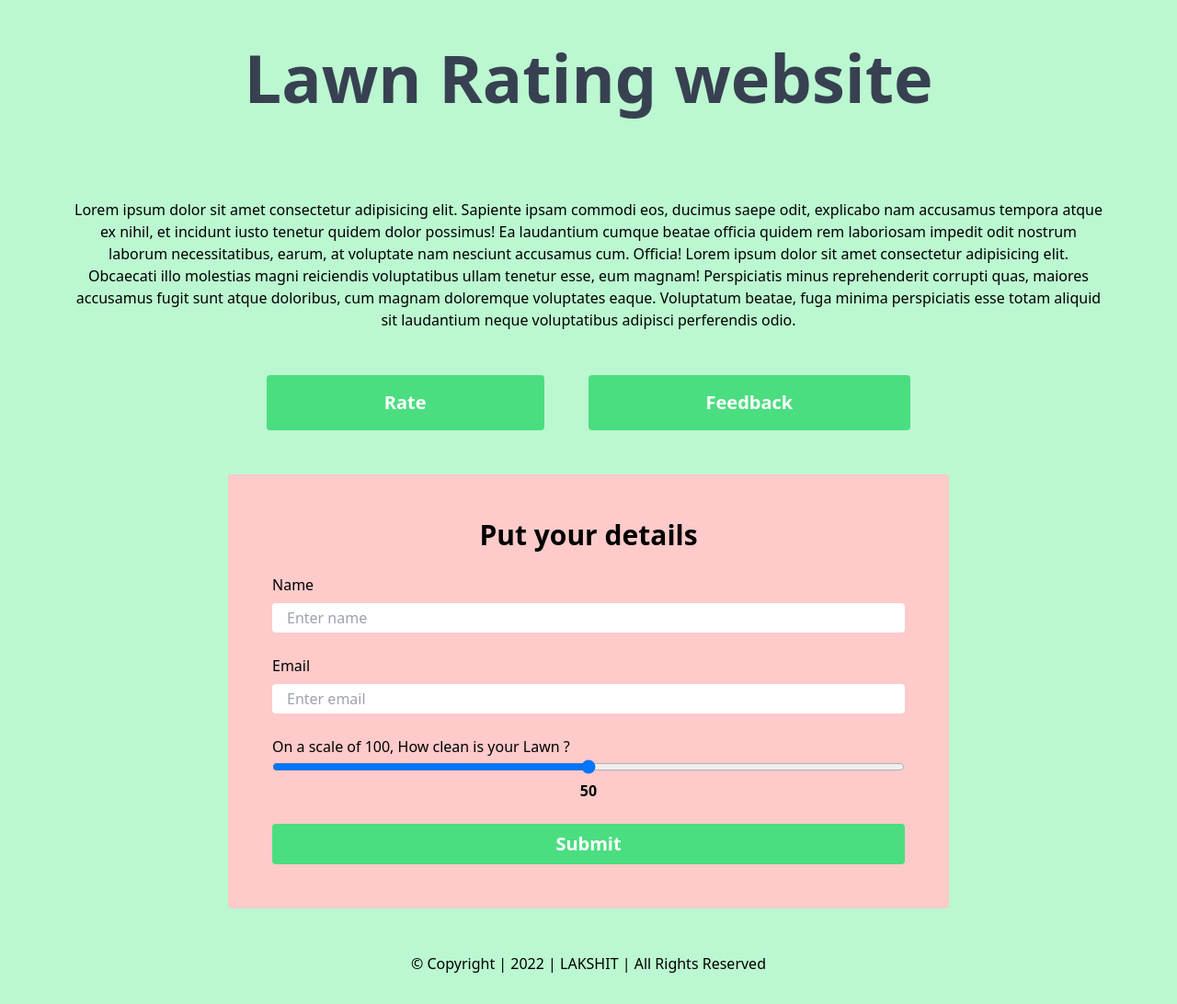
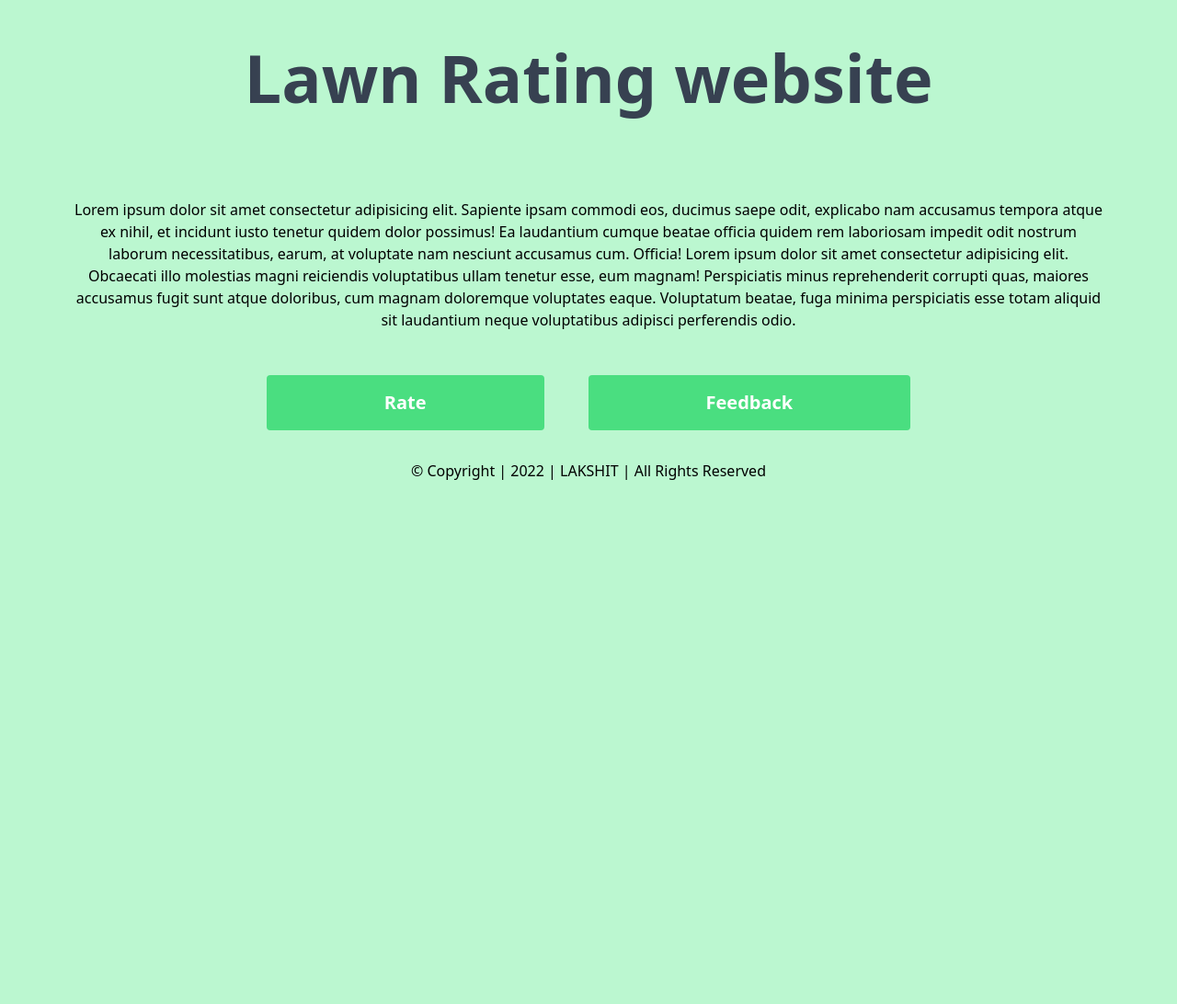
Before and after one commit to Lakshit-Chiranjiv/Lawn-Feedback-site, a website: page frontend/index.html in a window 1280 px wide. Shown: the whole page at 92% size. After the commit the page ends 800 px from the top, so only its background shows below. Drawn offline with Linux system fonts and the light colour scheme.

Commit message:
removed rate form from index page

```diff
--- a/frontend/index.html
+++ b/frontend/index.html
@@ -24,31 +24,8 @@
             </a>
         </div>
     </main>
-    <section class="flex justify-around items-center gap-8 my-12">
-        <div class="bg-red-200 p-12 rounded w-[70%]" id="rate-lawn-form">
-            <h2 class="text-3xl font-bold mb-6 text-center">Put your details</h2>
-            <label for="name">Name</label><br>
-            <input type="text" class="h-8 rounded p-4 mt-2 mb-6 w-[100%]" placeholder="Enter name"><br>
-            <label for="email">Email</label><br>
-            <input type="email" class="h-8 rounded p-4 mt-2 mb-6 w-[100%]" placeholder="Enter email"><br>
-            <label for="progress">On a scale of 100, How clean is your Lawn ?</label><br>
-            <input type="range" class="w-[100%]" id="rangeInput">
-            <p class="text-center font-bold" id="rateval">50</p>
-            <button class="text-xl font-semibold bg-green-400 text-white py-2 mt-6 w-[100%] rounded cursor-pointer">Submit</button>
-        </div>
-    </section>
     <footer class="text-center my-8">
         &copy; Copyright | 2022 | LAKSHIT | All Rights Reserved
     </footer>
 </body>
-
-<script>
-    let p = document.querySelector('#rateval')
-    let rangeInput = document.querySelector('#rangeInput')
-    rangeInput.addEventListener('change',(e) => {
-        let val = document.createTextNode(Number(e.target.value))
-        p.innerHTML = ''
-        p.appendChild(val)
-    })
-</script>
 </html>
```
